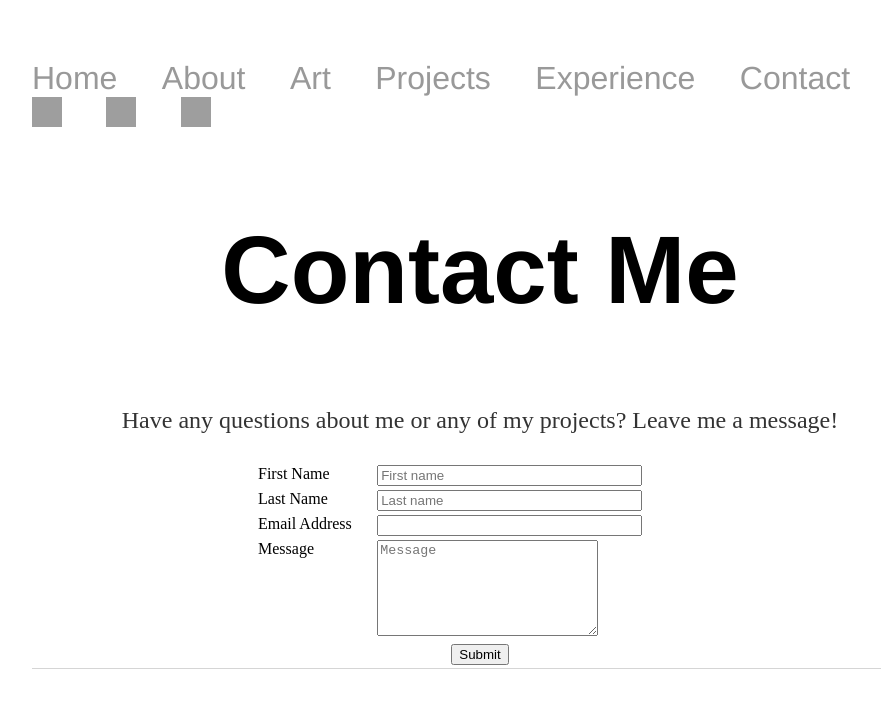
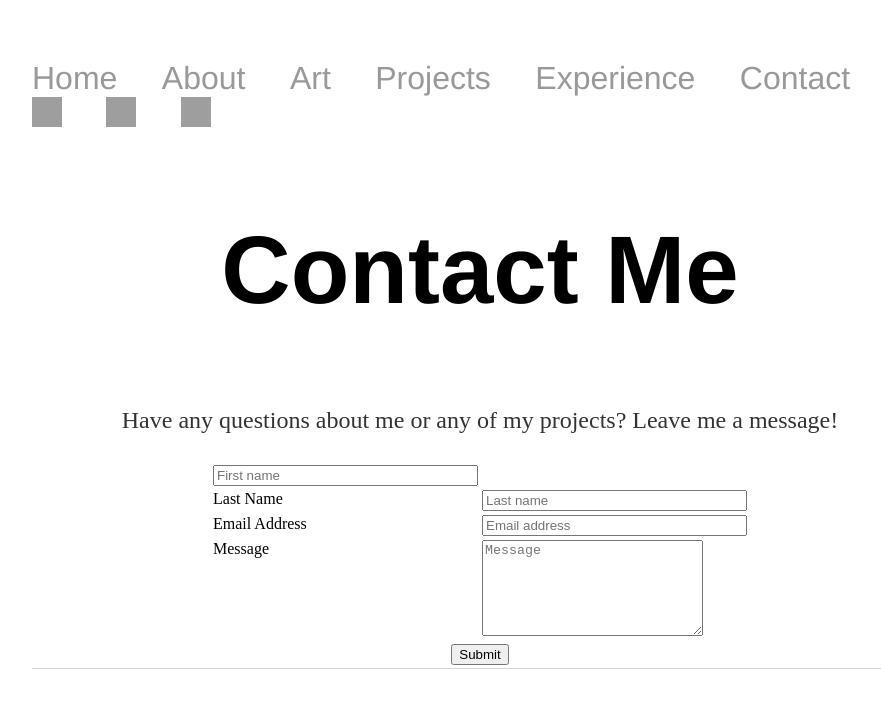
Before and after one commit to jhltsang/jhltsang.github.io, a Jekyll site: the page built from contact/index.html, in a window 1280 px wide. Shown: the top 708 px of the page, without its empty margins (160-1041 px from the left). Built offline with Jekyll 4.4.1, drawn with Linux system fonts in a browser that asks for light colours; grey boxes are pictures that could not be loaded.

Commit message:
Update index.html

```diff
--- a/contact/index.html
+++ b/contact/index.html
@@ -11,9 +11,6 @@ title: Jessica Tsang
 <table width="450px">
 </tr>
 <tr>
- <td valign="top">
-  <label for="first_name">First Name</label>
- </td>
  <td valign="top">
   <input  type="text" name="first_name" placeholder="First name" maxlength="50" size="30">
  </td>
@@ -32,7 +29,7 @@ title: Jessica Tsang
   <label for="email">Email Address</label>
  </td>
  <td valign="top">
-  <input  type="text" name="email" maxlength="80" size="30">
+  <input  type="text" name="email" placeholder="Email address" maxlength="80" size="30">
  </td>
 
 </tr>
```
